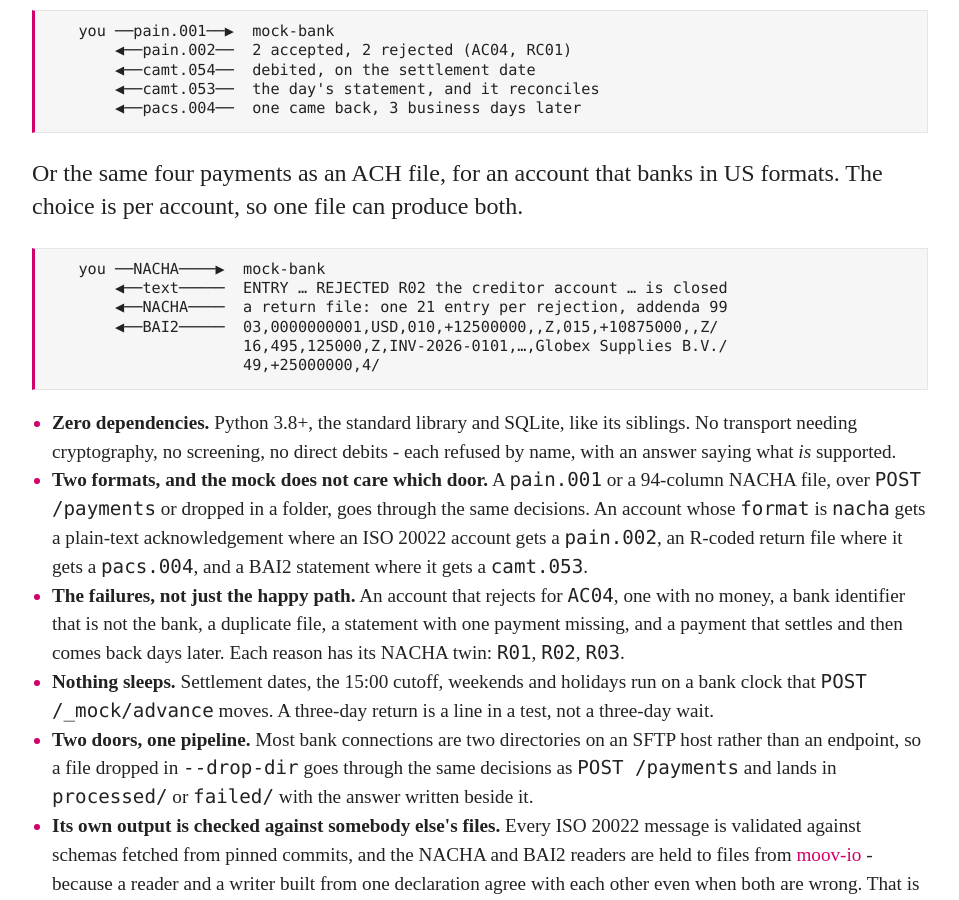
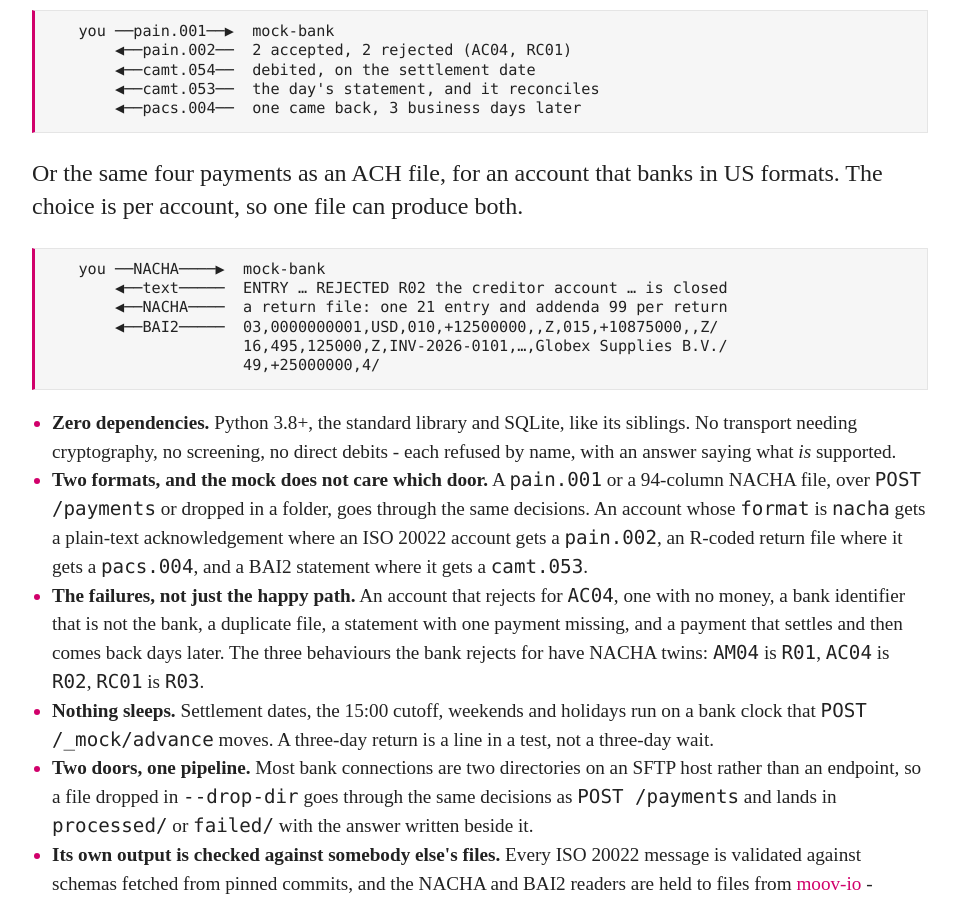
Before and after one commit to rseufert/rseufert.github.io, a Jekyll site: the page built from index.html, in a window 1280 px wide and 900 px high, scrolled down 3158 px. Shown: the whole window, without its empty margins (160-1119 px from the left). Built offline with Jekyll 4.4.1, drawn with Linux system fonts in a browser that asks for light colours.

Commit message:
Josh's review: the twins, the return entries, and the closing tag
Both copy fixes are real and I confirmed them in mock-bank's source rather
than taking them.

The bullet listed six failures and offered three twins. `RETURN_FOR` is
exactly three pairs - AM04/R01, AC04/R02, RC01/R03 - and `DUPL` is not among
them, while "a statement with one payment missing" is a behaviour and not a
reason at all. It now says which three, and names both sides of each.

"One 21 entry per rejection" was wrong twice over. `return_file`'s docstring
opens with "Two kinds of payment come back in it, not one": a rejection, and
a `return-later` payment that settled and came back - so the line dropped the
twin of the `pacs.004` line four lines above it. And the 21 is derived,
`RETURN_OF.get(row.get("transaction_code") or "22", "21")`, so it is 21 here
because these entries are 22s, not as a rule. "One 21 entry and addenda 99
per return" covers both kinds and claims nothing about the code.

The card also closed flush left with a tab-only line above it, where the
other seven close as a tab then the div. My replacement block ended with a
tab and a newline instead of a tab.

Co-Authored-By: Claude Opus 5 <noreply@anthropic.com>

```diff
--- a/index.html
+++ b/index.html
@@ -66,14 +66,14 @@ curl -X POST --data-binary @order.edi http://127.0.0.1:8080/edi</code></pre>
 		<p>Or the same four payments as an ACH file, for an account that banks in US formats. The choice is per account, so one file can produce both.</p>
 <pre><code>   you ──NACHA────▶  mock-bank
        ◀──text─────  ENTRY … REJECTED R02 the creditor account … is closed
-       ◀──NACHA────  a return file: one 21 entry per rejection, addenda 99
+       ◀──NACHA────  a return file: one 21 entry and addenda 99 per return
        ◀──BAI2─────  03,0000000001,USD,010,+12500000,,Z,015,+10875000,,Z/
                      16,495,125000,Z,INV-2026-0101,…,Globex Supplies B.V./
                      49,+25000000,4/</code></pre>
 		<ul class="features">
 			<li><strong>Zero dependencies.</strong> Python 3.8+, the standard library and SQLite, like its siblings. No transport needing cryptography, no screening, no direct debits - each refused by name, with an answer saying what <em>is</em> supported.</li>
 			<li><strong>Two formats, and the mock does not care which door.</strong> A <code>pain.001</code> or a 94-column NACHA file, over <code>POST /payments</code> or dropped in a folder, goes through the same decisions. An account whose <code>format</code> is <code>nacha</code> gets a plain-text acknowledgement where an ISO 20022 account gets a <code>pain.002</code>, an R-coded return file where it gets a <code>pacs.004</code>, and a BAI2 statement where it gets a <code>camt.053</code>.</li>
-			<li><strong>The failures, not just the happy path.</strong> An account that rejects for <code>AC04</code>, one with no money, a bank identifier that is not the bank, a duplicate file, a statement with one payment missing, and a payment that settles and then comes back days later. Each reason has its NACHA twin: <code>R01</code>, <code>R02</code>, <code>R03</code>.</li>
+			<li><strong>The failures, not just the happy path.</strong> An account that rejects for <code>AC04</code>, one with no money, a bank identifier that is not the bank, a duplicate file, a statement with one payment missing, and a payment that settles and then comes back days later. The three behaviours the bank rejects for have NACHA twins: <code>AM04</code> is <code>R01</code>, <code>AC04</code> is <code>R02</code>, <code>RC01</code> is <code>R03</code>.</li>
 			<li><strong>Nothing sleeps.</strong> Settlement dates, the 15:00 cutoff, weekends and holidays run on a bank clock that <code>POST /_mock/advance</code> moves. A three-day return is a line in a test, not a three-day wait.</li>
 			<li><strong>Two doors, one pipeline.</strong> Most bank connections are two directories on an SFTP host rather than an endpoint, so a file dropped in <code>--drop-dir</code> goes through the same decisions as <code>POST /payments</code> and lands in <code>processed/</code> or <code>failed/</code> with the answer written beside it.</li>
 			<li><strong>Its own output is checked against somebody else's files.</strong> Every ISO 20022 message is validated against schemas fetched from pinned commits, and the NACHA and BAI2 readers are held to files from <a href="https://github.com/moov-io">moov-io</a> - because a reader and a writer built from one declaration agree with each other even when both are wrong. That is how the mock found it was counting a returned debit as a credit, and that its BAI2 reader could not open a real bank's file.</li>
@@ -83,8 +83,7 @@ curl -X POST --data-binary @order.edi http://127.0.0.1:8080/edi</code></pre>
 mock-bank --port 8090
 curl -X POST --data-binary @pain001.xml http://127.0.0.1:8090/payments</code></pre>
 		<p class="links"><a href="https://github.com/rseufert/mock-bank">GitHub</a> · <a href="https://pypi.org/project/mock-bank/">PyPI</a> <a href="https://pypi.org/project/mock-bank/"><img class="badge" src="https://img.shields.io/pypi/v/mock-bank" alt="latest mock-bank release on PyPI"></a> · <a href="https://github.com/rseufert/mock-bank/blob/main/CHANGELOG.md">Changelog</a></p>
-
-</div><!-- /.project -->
+	</div><!-- /.project -->
 
 	<div class="project">
 		<h3><a href="https://github.com/rseufert/mock-bank/blob/main/examples/procure_to_pay.py">Procure to pay</a> <span class="tag">all three mocks</span></h3>
```
